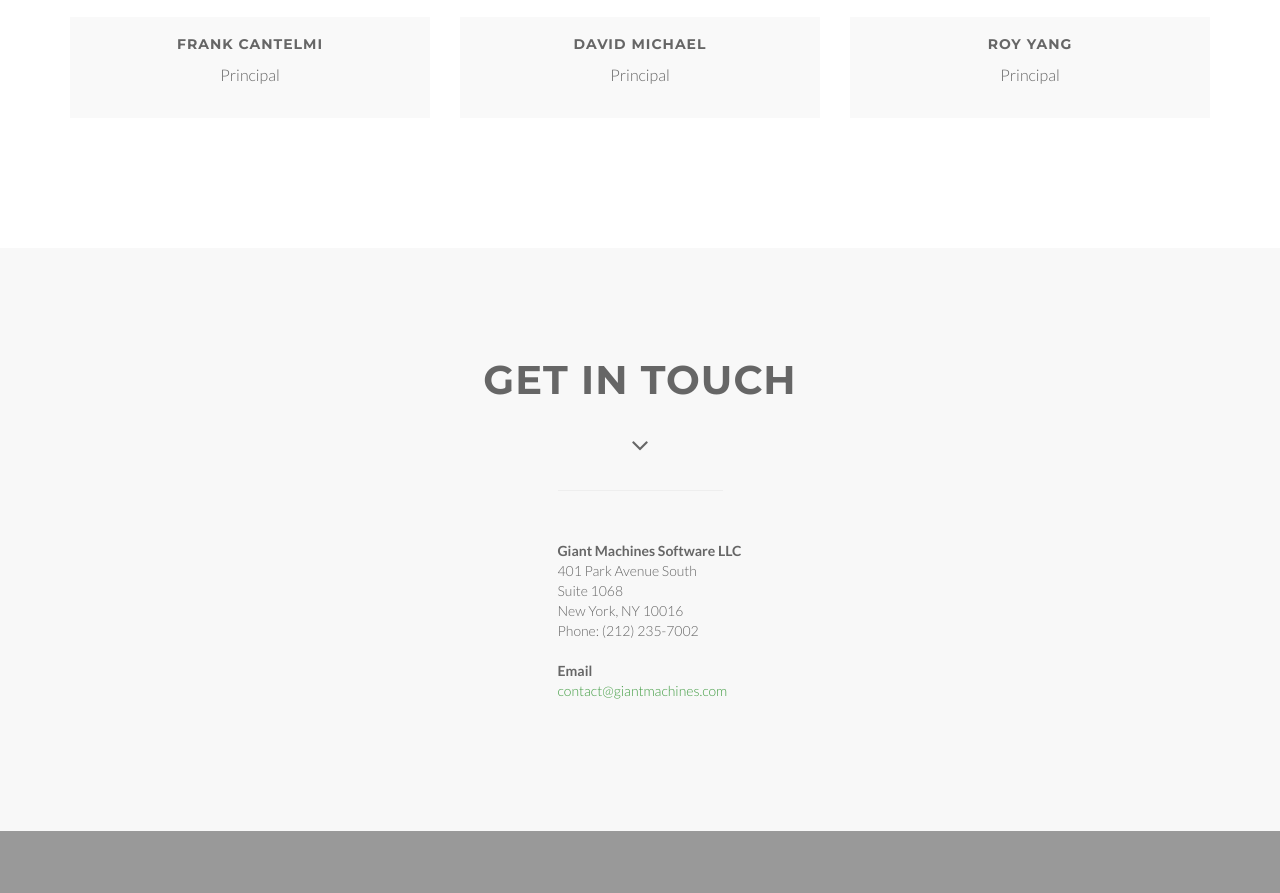
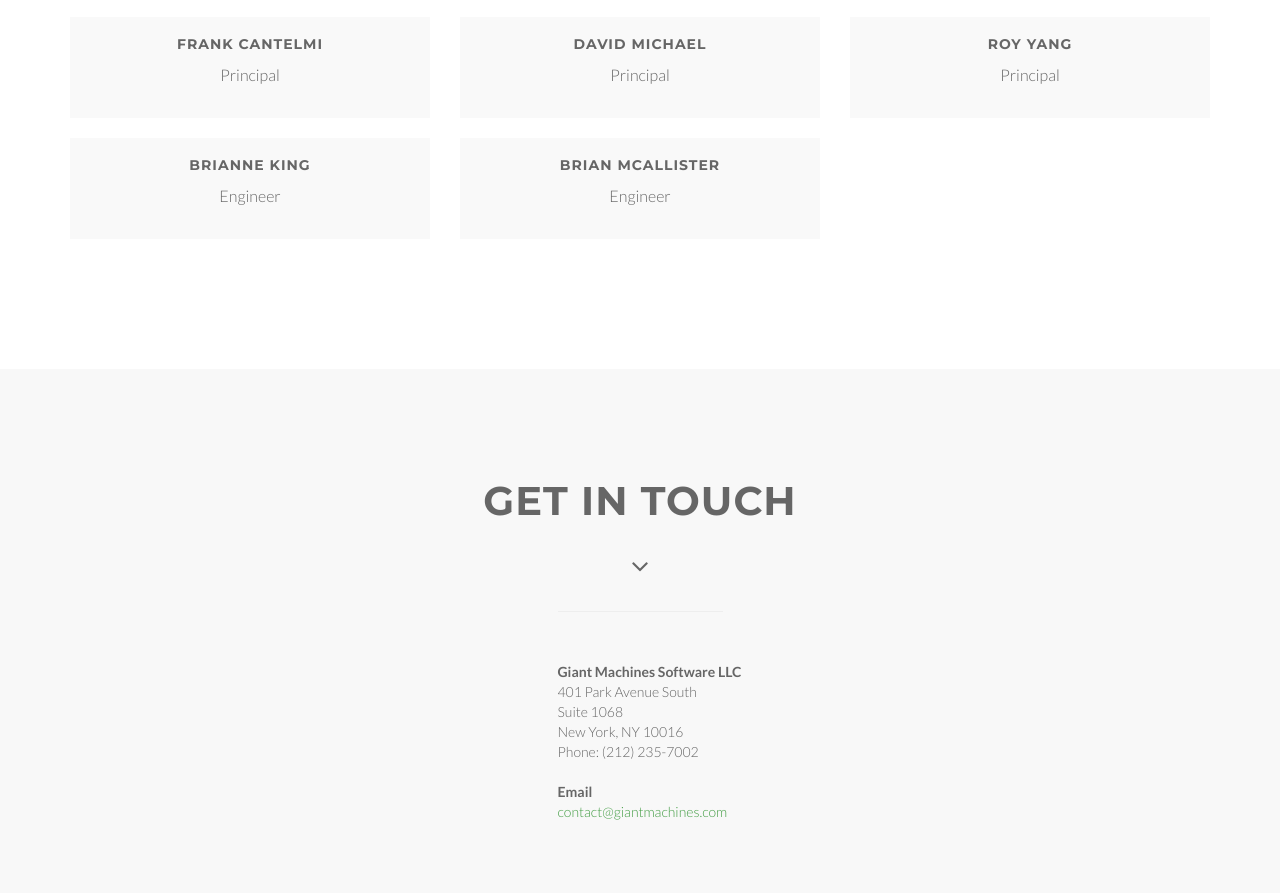
Before and after one commit to aberels/giantmachines.github.io, a plain HTML site: page index.html in a window 1280 px wide. Shown: the part 2540-3433 px from the top of the page. Drawn offline with Linux system fonts and the light colour scheme.

Commit message:
Adding in members

```diff
--- a/index.html
+++ b/index.html
@@ -462,7 +462,42 @@
               </div>
           </div>
 
-          </div>
+        </div>
+
+		<div class="row">
+	        <div class="col-xs-6 col-sm-4 col-md-4">
+	          <div class="wow bounceInUp" data-wow-delay="0.2s">
+	            <div class="team boxed-grey">
+	              <div class="inner">
+	                <h5>
+	                  Brianne King
+	                </h5>
+	                <p class="subtitle">
+	                  Engineer
+	                </p>
+
+	                 </div>
+	                          </div>
+	            </div>
+	          </div>
+			<div class="col-xs-6 col-sm-4 col-md-4">
+	          <div class="wow bounceInUp" data-wow-delay="0.2s">
+	            <div class="team boxed-grey">
+	              <div class="inner">
+	                <h5>
+	                  Brian McAllister
+	                </h5>
+	                <p class="subtitle">
+	                  Engineer
+	                </p>
+
+	                 </div>
+	                          </div>
+	            </div>
+	          </div>
+		</div>
+
+
 
       </div>
   </section>
```
